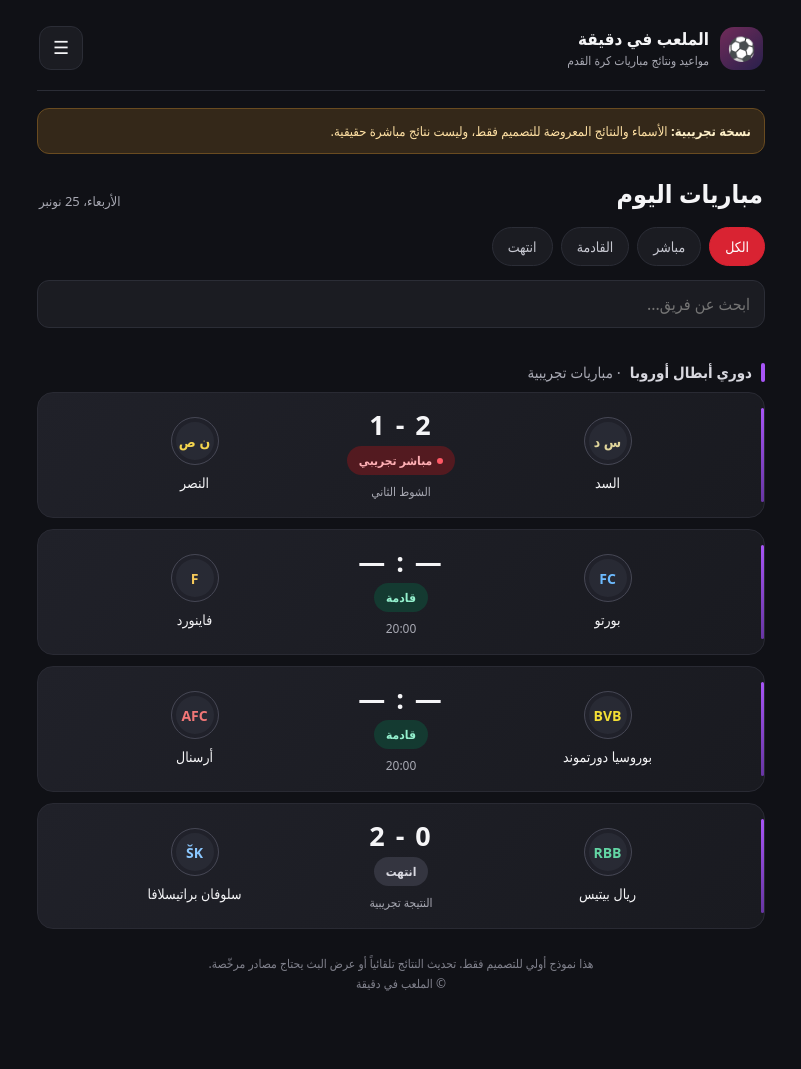
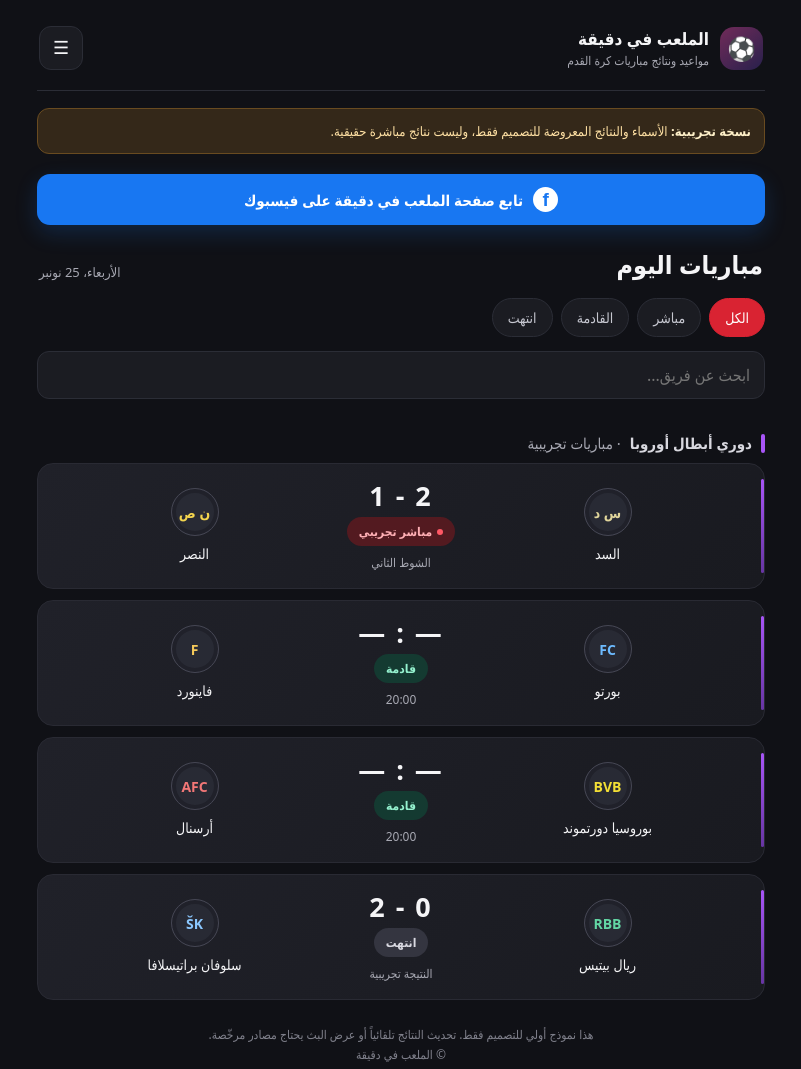
Before and after one commit to rachidbenballah595-wq/stadium-minute, a plain HTML site: page index.html in a window 1280 px wide. Shown: the whole page, without its empty margins (239-1040 px from the left). Before the commit the page ends 1039 px from the top, so only its background shows below. Drawn offline with Linux system fonts and the light colour scheme.

Commit message:
Add files via upload

```diff
--- a/index.html
+++ b/index.html
@@ -11,6 +11,7 @@
     .wrap{width:min(100%,760px);margin:auto;padding:18px 16px 44px}.header{display:flex;align-items:center;justify-content:space-between;padding:8px 2px 20px;border-bottom:1px solid var(--line)}
     .brand{display:flex;align-items:center;gap:11px}.ball{width:43px;height:43px;border-radius:14px;background:linear-gradient(140deg,#712b59,#28204c);display:grid;place-items:center;font-size:23px}.brand b{font-size:17px}.brand small{display:block;color:var(--muted);font-size:12px;margin-top:2px}.menu{border:1px solid var(--line);background:var(--panel);color:var(--text);border-radius:12px;padding:10px 13px;font-size:18px}
     .notice{margin:17px 0 20px;background:#342819;border:1px solid #694b20;color:#ffe1a4;border-radius:12px;padding:11px 13px;font-size:13px;line-height:1.7}.notice strong{color:#fff1c9}
+    .facebook-follow{display:flex;align-items:center;justify-content:center;gap:10px;margin:0 0 22px;padding:13px 16px;border-radius:13px;background:#1877f2;color:#fff;text-decoration:none;font-weight:750;font-size:15px;box-shadow:0 8px 22px #1877f233}.facebook-follow .fb-mark{width:25px;height:25px;border-radius:50%;display:grid;place-items:center;background:#fff;color:#1877f2;font-weight:900;font-family:Arial,sans-serif;font-size:19px;line-height:1}
     .title-row{display:flex;align-items:flex-end;justify-content:space-between;margin:22px 2px 15px}.title-row h1{font-size:25px;margin:0}.date{color:var(--muted);font-size:13px}
     .filters{display:flex;gap:8px;overflow:auto;padding:2px 0 12px;scrollbar-width:none}.filters button{white-space:nowrap;border:1px solid var(--line);background:var(--panel);color:#c6c7d0;border-radius:999px;padding:9px 15px;font:inherit;font-size:14px}.filters button.active{background:var(--red);border-color:var(--red);color:white}
     .search{width:100%;margin:2px 0 17px;padding:12px 14px;border:1px solid var(--line);border-radius:12px;background:var(--panel);color:var(--text);font:inherit;outline:none}.search:focus{border-color:#777a88}
@@ -27,6 +28,7 @@
       <button class="menu" aria-label="القائمة">☰</button>
     </header>
     <div class="notice"><strong>نسخة تجريبية:</strong> الأسماء والنتائج المعروضة للتصميم فقط، وليست نتائج مباشرة حقيقية.</div>
+    <a class="facebook-follow" href="https://www.facebook.com/share/19hpPBqCoF/" target="_blank" rel="noopener noreferrer"><span class="fb-mark" aria-hidden="true">f</span><span>تابع صفحة الملعب في دقيقة على فيسبوك</span></a>
     <section class="title-row"><h1>مباريات اليوم</h1><div class="date" id="today"></div></section>
     <nav class="filters" aria-label="تصفية المباريات">
       <button class="active" data-filter="all">الكل</button><button data-filter="live">مباشر</button><button data-filter="upcoming">القادمة</button><button data-filter="finished">انتهت</button>
```
